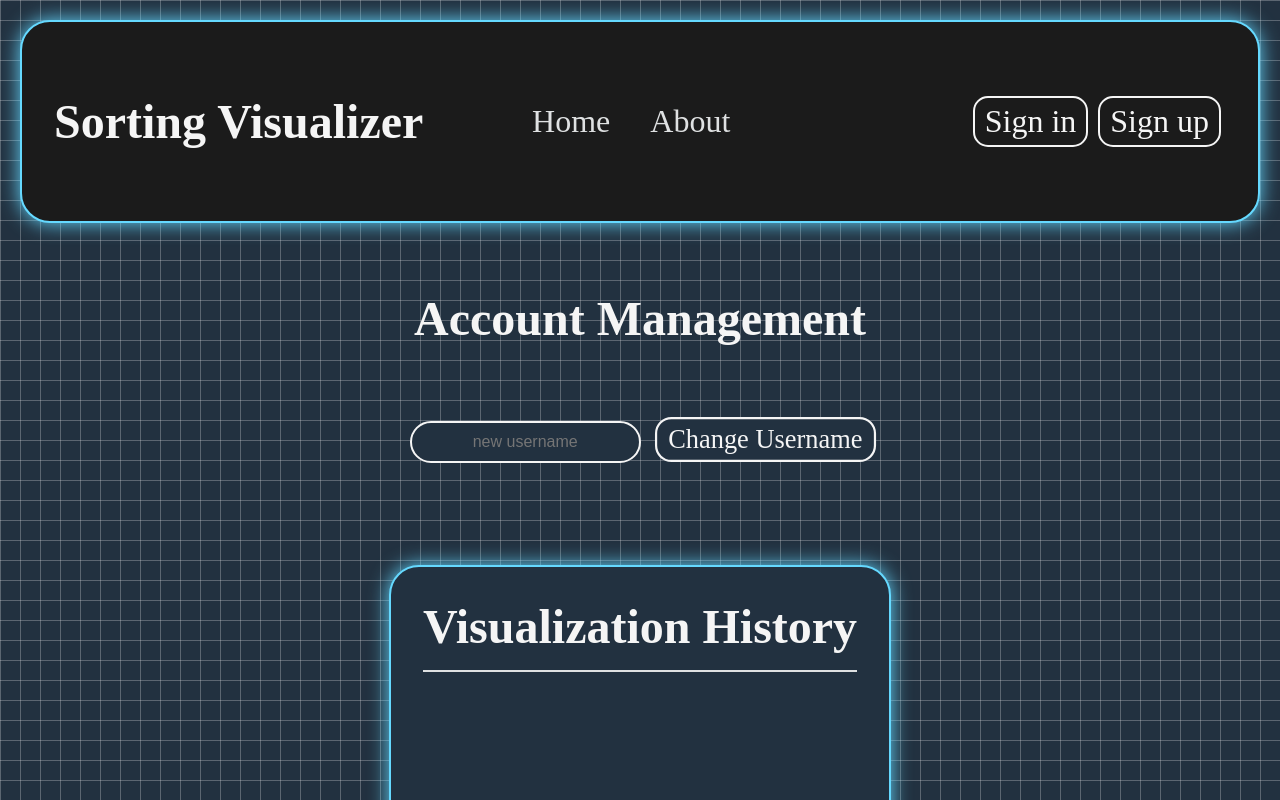
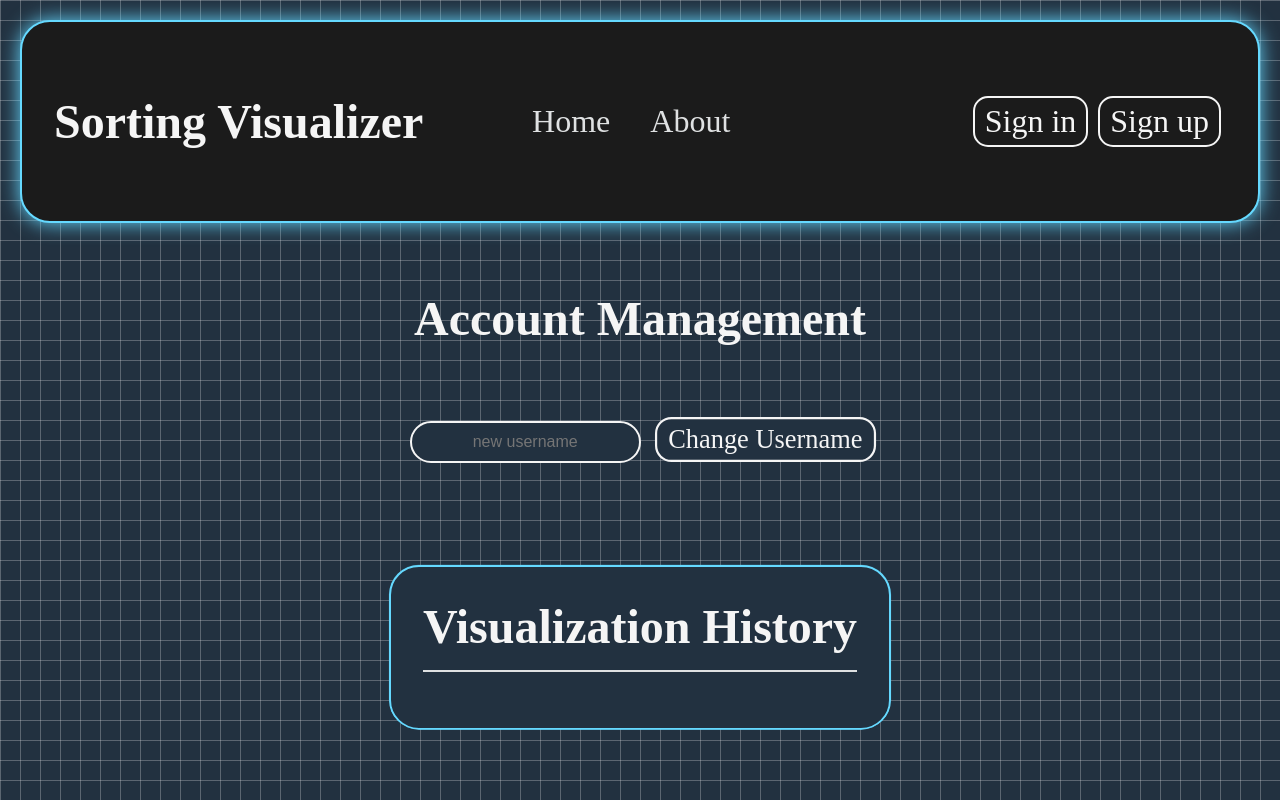
Before and after one commit to matadamczyk/Sorting-Visualization, a website with bundled scripts: page views/profile.html in a window 1280 px wide. Shown: the top 800 px of the page. Built offline with nearby package versions, Linux system fonts and the light colour scheme; no server answers; a web font is replaced by a local one.

Commit message:
feat(frondtend): added some visual fixes

```diff
--- a/public/css/style.css
+++ b/public/css/style.css
@@ -334,13 +334,14 @@ input#arraySize {
   border: 2px solid var(--neon-blue);
   display: inline-block;
   text-align: center;
-  height: 300px;
+  max-height: 300px;
   min-width: 100px;
   padding: 2rem;
   border-radius: 30px;
   box-shadow: 0 0 20px 0 var(--neon-blue);
   background-color: var(--secondary-dark);
-  /* overflow-y: auto;  */
+  overflow-y: auto;
+  clip-path: inset(0 round 30px);
 }
 
 .v-history {
@@ -358,7 +359,6 @@ ul#historyList {
   font-size: 1.5rem;
   list-style: decimal;
   color: var(--secondary-white);
-  overflow-y: auto;
 }
 
 ul#historyList li {
--- a/server/routes/api.js
+++ b/server/routes/api.js
@@ -61,11 +61,11 @@ router.get("/visualization-history", async (req, res) => {
   const token = authHeader.split(" ")[1];
   try {
     const decoded = jwt.verify(token, process.env.JWT_SECRET);
-    console.log("Decoded token:", decoded); // Add this line to log the decoded token
+    console.log("Decoded token:", decoded);
     const history = await VisualizationHistory.find({ user: decoded.id }).sort({ date: -1 });
     res.json({ history });
   } catch (error) {
-    console.error("Failed to fetch visualization history:", error); // Add this line to log the error
+    console.error("Failed to fetch visualization history:", error);
     res.status(500).json({ error: "Failed to fetch visualization history" });
   }
 });
```
Also changed, not shown: views/index.html (+0 -1 lines).
